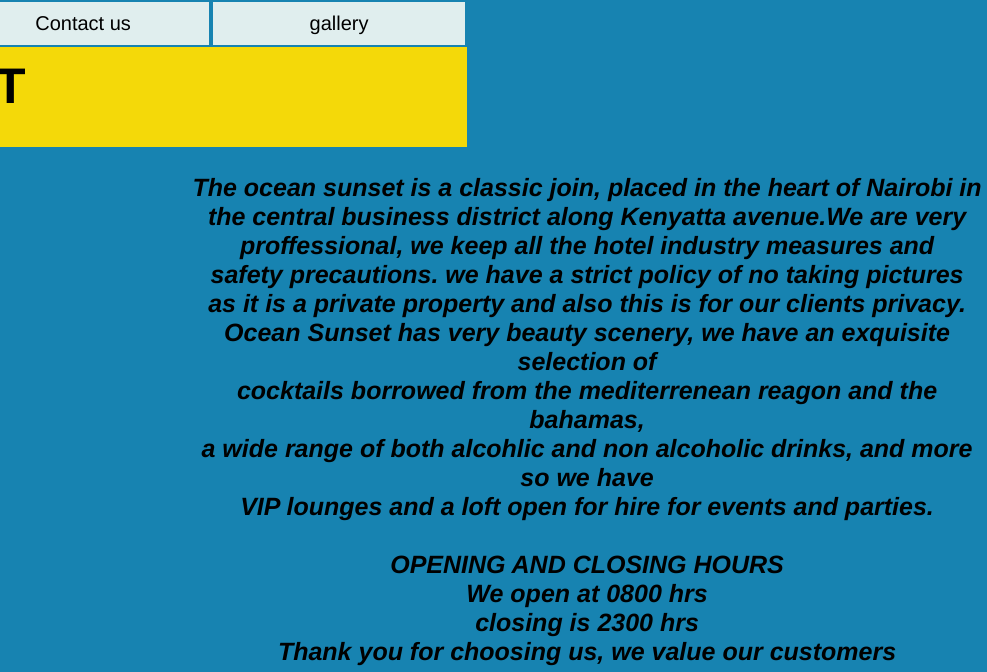
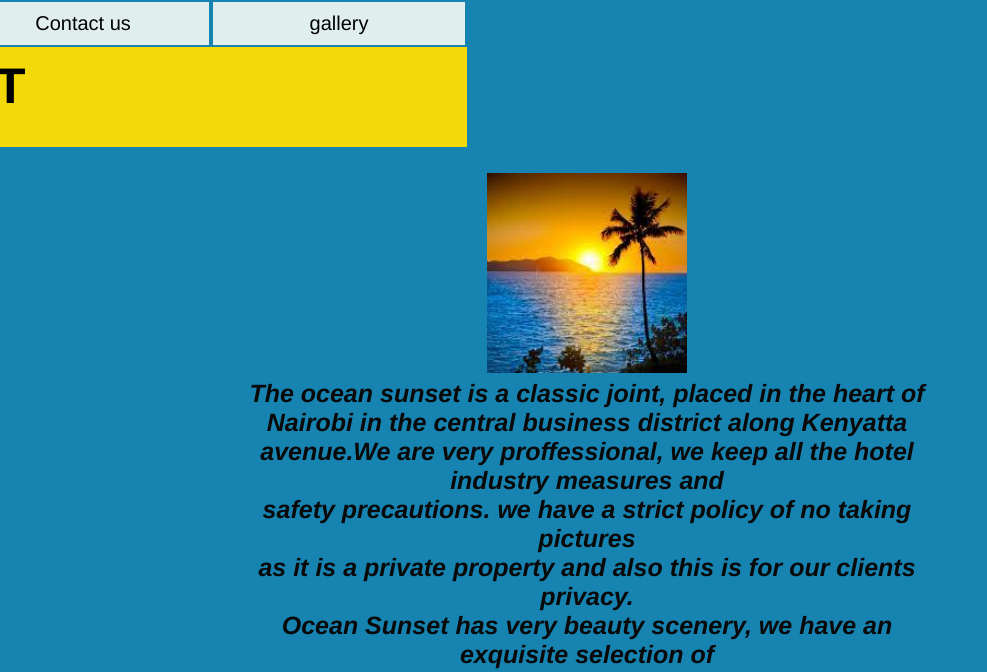
Before and after one commit to Evalyne306/drinkproject, a website: page index.html in a window 1280 px wide. Both pictures are taken after a click on the link "About us". Shown: the top 672 px of the page, 813-1800 px from the left, 987 px wide, since content can reach past the window. Drawn offline with Linux system fonts and the light colour scheme; no server answers.

Commit message:
final commit

```diff
--- a/index.html
+++ b/index.html
@@ -49,7 +49,8 @@
         <h1><em>OCEAN SUNSET</em><h1><img src="download.jpeg" style="width: 100px; height: 100px;" ><br><h4 style="color: white;"><em>Where beautiful moments await.</em></h4></marquee></marquee>
     </div>
     <div id="about" hidden>
-        <p>The ocean sunset is a classic join, placed in the heart of Nairobi
+        <img src="download.jpeg" style="height:200px; width:200px;">
+        <p style ="color: rgb(9, 9, 9);"><i>The ocean sunset is a classic joint, placed in the heart of Nairobi
             in the central business district along Kenyatta avenue.We are <b>
             very proffessional, we keep all the hotel industry measures and <br>
             safety precautions. we have a strict policy of no taking pictures <br>
@@ -59,11 +60,11 @@
              a wide range of both alcohlic and non alcoholic drinks, and more so we have <br>
              VIP lounges and a loft open for hire for events and parties.
 
-        </p><br>
-        <p>OPENING AND CLOSING HOURS</p>
-        <p>We open at 0800 hrs</p>
-        <p>closing is 2300 hrs</p>
-        <p>Thank you for choosing us, we value our customers</p>
+        </p></i><br>
+        <p style="color: white;margin-top: 40px;">OPENING AND CLOSING HOURS<br>
+        We open at 0800 hrs<br>
+        closing is 2300 hrs</p>
+        <p style="color: rgb(244, 217, 9);margin-top: 50px;"><i>Thank you for choosing us, we value our customers!</i></p>
         </div>
 </div>
 <!------home page smoke gif-------------------->
--- a/style.css
+++ b/style.css
@@ -229,7 +229,7 @@ padding-top: 100px;
 text-align: end;
 margin-top:40px;
 font-size: 25px;
-font-style: italic;
+
 font-weight: bold;
 background-color: transparent;
 margin-left: 0px;
@@ -237,8 +237,9 @@ padding-top: 0px;
 text-align: center;
 margin-bottom: 0px;
 height: 800px;
-width: 800px;
-margin-left: 1000px;
+width: 700px;
+margin-left: 1050px;
+color: rgb(18, 17, 16);
 
 }
 #homeid{
```
